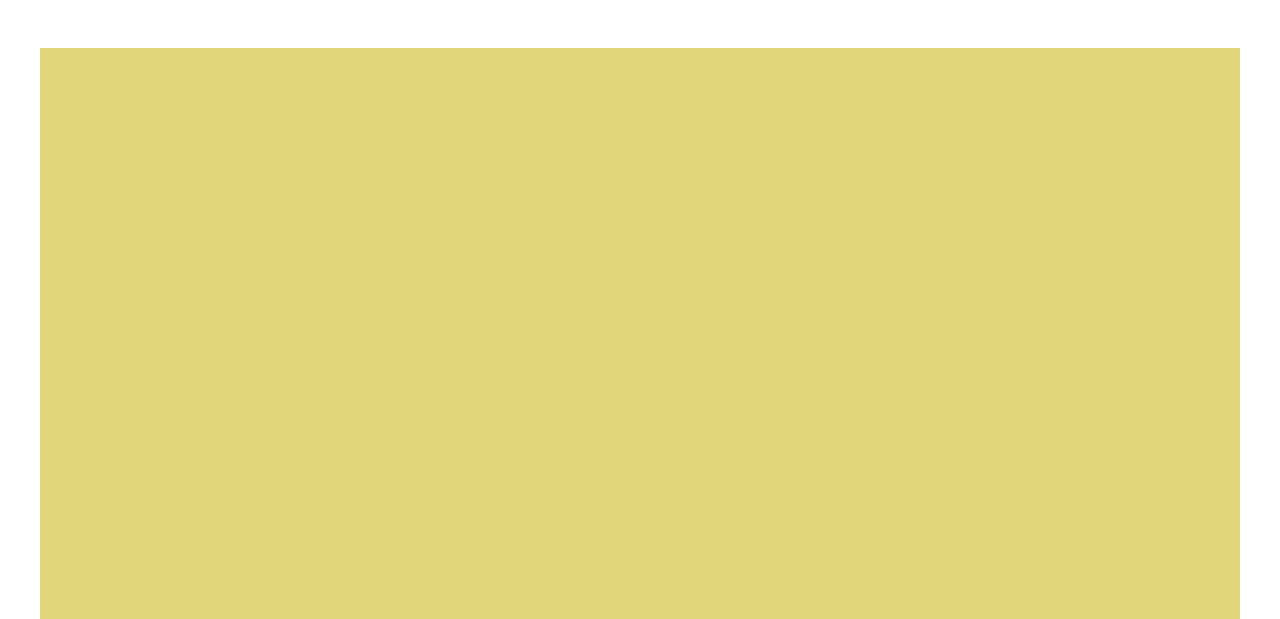
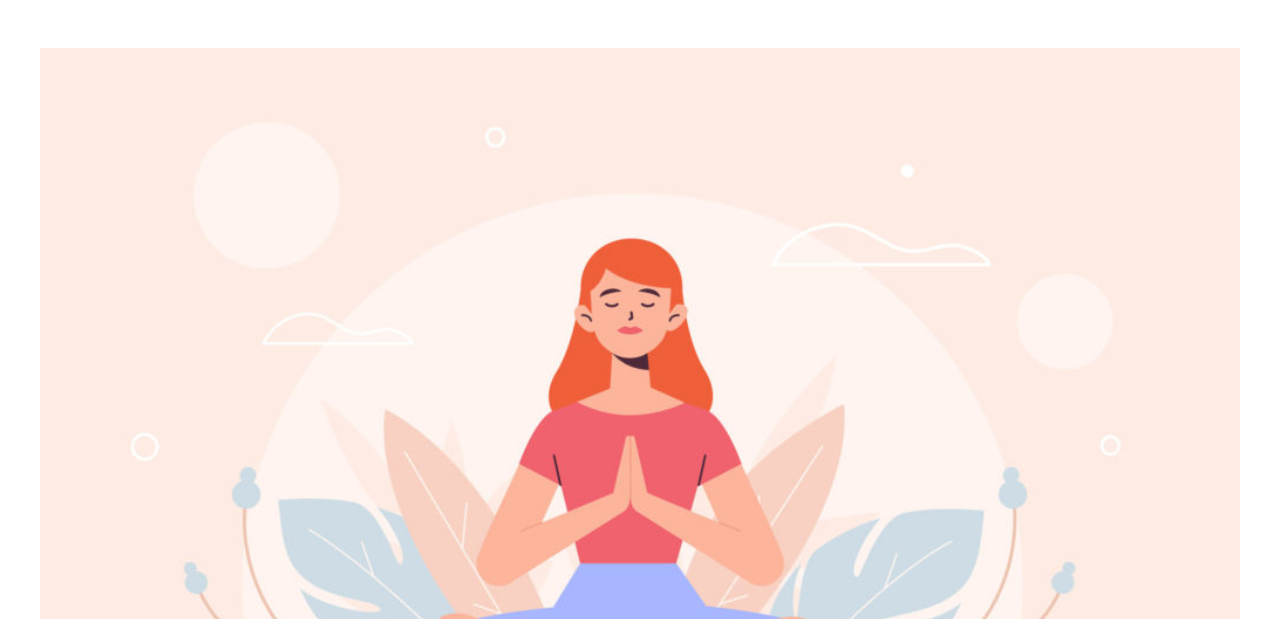
Before and after one commit to DavideVin01/htmlcss-wp, a plain HTML site: page index.html in a window 1280 px wide. Shown: the part 181-800 px from the top of the page. Drawn offline with Linux system fonts and the light colour scheme.

Commit message:
adds banner

```diff
--- a/index.html
+++ b/index.html
@@ -12,6 +12,7 @@
 
         <!-- Header -->
         <header class="clearfix">
+            <!-- TOP HEADER -->
             <div class="top-header margin-30-y">
                 <img id="logo" src="img/logo.png" alt="Neori Logo">
             </div>
@@ -29,8 +30,10 @@
                     </ul>
                 </div>
             </nav>
-
-            <div class="bottom-header box-yellow margin-30-y"></div>
+            <!-- BOTTOM HEADER -->
+            <div class="bottom-header margin-30-y">
+                <img id="banner" src="img/banner.jpg" alt="Banner">
+            </div>
         </header>
 
         <!-- Main -->
--- a/style.css
+++ b/style.css
@@ -36,14 +36,6 @@
 
 /* Colors */
 
-/* .box-pink{
-    background-color: #E579E6;
-} */
-
-.box-yellow{
-    background-color: #E1D67A;
-}
-
 .box-blue{
     background-color: #0486F7;
 }
@@ -59,6 +51,8 @@
 /* -------------- */
 
 /* Header */
+
+/* Top Header */
 
 .top-header{
     width: 100%;
@@ -84,16 +78,21 @@ li {
     list-style-type: none;
 }
 
+
+/* Bottom Header */
+
 .bottom-header{
+    border-radius: 15px;
+}
+
+#banner{
     width: 100%;
-    height: 600px;
 }
 
 /* Main */
 
 .main-container{
     width: 100%;
-    height: 700px;
 }
 
 .main-header{
```
